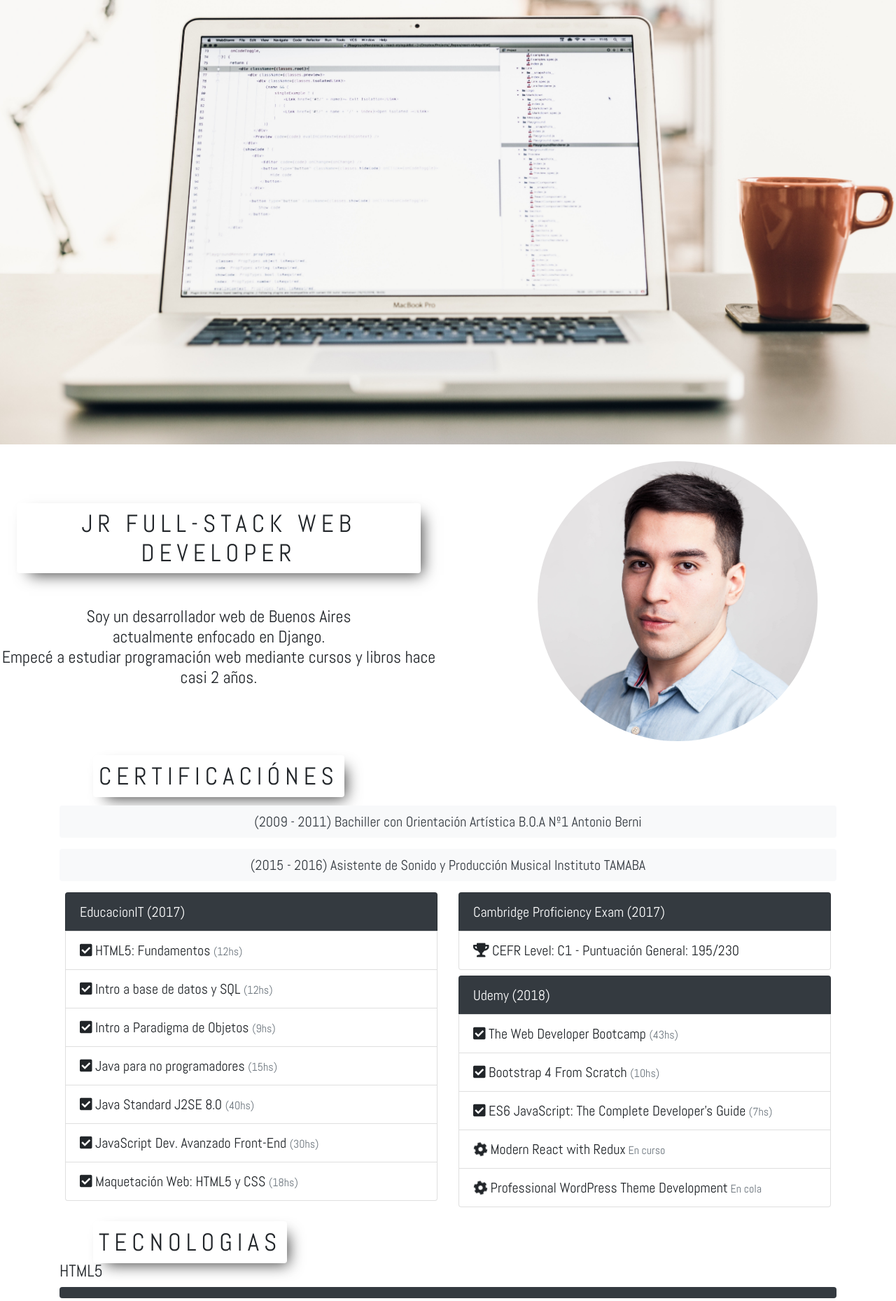
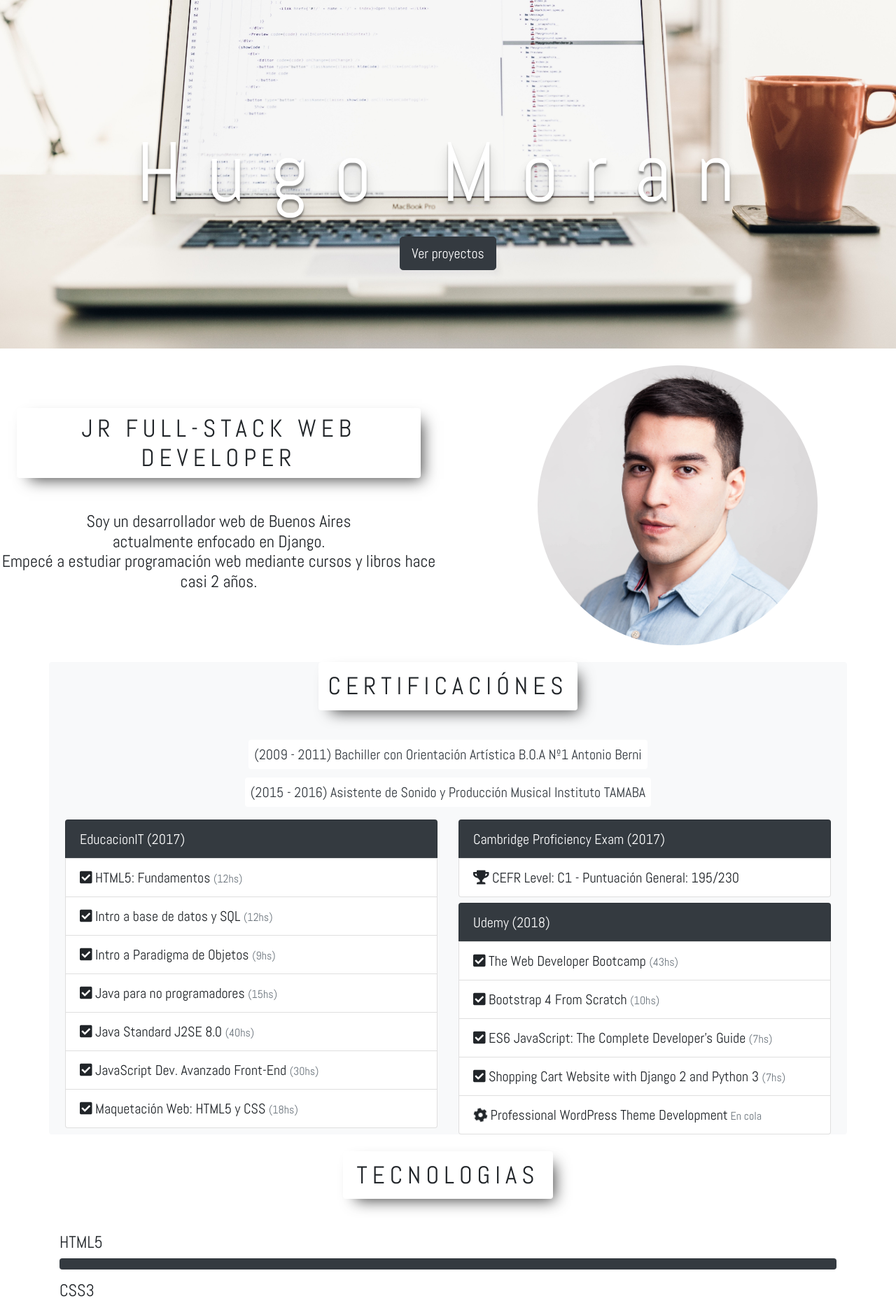
Before and after one commit to ulkish/django-portfolio, a Django app: page / in a window 1280 px wide. Shown: the part 62-1921 px from the top of the page at 70% size. Run offline with Django 3.2, Linux system fonts and the light colour scheme; some libraries are stand-ins or nearby versions.

Commit message:
Added more projects, styled home page

```diff
--- a/projects/models.py
+++ b/projects/models.py
@@ -18,5 +18,8 @@ class Project(models.Model):
     link = models.CharField(max_length=50,  default='Project link.')
     github_link = models.CharField(max_length=50, default='Github link.')
 
+    class Meta:
+        ordering = ('category',)
+
     def __str__(self):
         return '{}'.format(self.title)
--- a/static/css/custom.css
+++ b/static/css/custom.css
@@ -1,6 +1,7 @@
 body {
     font-family: 'Abel', sans-serif;
     font-size: 20px;
+    padding:0;
 }
 
 .nav-link {
@@ -8,6 +9,7 @@ body {
   font-size: 20px;
   text-transform: uppercase;
   color: black;
+  text-decoration: none;
 }
 .my_img {
     max-width: 100%;;
@@ -29,6 +31,44 @@ body {
     text-transform: uppercase;
     font-size: 35px;
     -webkit-box-shadow: 10px 10px 21px -8px rgba(0,0,0,0.75);
--moz-box-shadow: 10px 10px 21px -8px rgba(0,0,0,0.75);
-box-shadow: 10px 10px 21px -8px rgba(0,0,0,0.75);
+    -moz-box-shadow: 10px 10px 21px -8px rgba(0,0,0,0.75);
+    box-shadow: 10px 10px 21px -8px rgba(0,0,0,0.75);
 }
+.thumbnail {
+    position: relative;
+}
+.caption {
+    position: absolute;
+    top: 35%;
+    left: 0;
+    width: 100%;
+}
+.caption h1 {
+    font-size: 6em;
+    letter-spacing: .3em;
+    margin-bottom: 20px;
+    text-shadow: 0px 4px 3px rgba(0,0,0,0.4),
+				 0px 8px 13px rgba(0,0,0,0.1),
+				 0px 18px 23px rgba(0,0,0,0.1);
+	color: white;
+
+}
+
+@media screen and (max-width: 600px) {
+  .caption h1 {
+    font-size: 15px;
+  }
+}
+
+@media screen and (max-width: 992px) {
+  .caption h1 {
+    font-size: 3em;
+  }
+}
+
+.my_footer_title {
+    text-shadow: 0px 4px 3px rgba(0,0,0,0.4),
+                 0px 8px 13px rgba(0,0,0,0.1),
+                 0px 18px 23px rgba(0,0,0,0.1);
+    color: white;
+}
--- a/templates/base.html
+++ b/templates/base.html
@@ -23,8 +23,6 @@
         {% include 'home_navbar.html' %}
         {% block content %}
         {% endblock content %}
-        {% include 'home_certificados.html' %}
-        {% include 'home_tecnologias.html' %}
         {% include 'footer.html' %}
 
   <!-- Latest compiled and minified JavaScript -->
--- a/templates/footer.html
+++ b/templates/footer.html
@@ -1,5 +1,21 @@
 <footer class="footer">
-     <div class="text-center bg-light p-3">
-       <span class="text-muted">Coded by Hugo Moran.</span>
-     </div>
-</footer>
+    <div class="text-center bg-secondary">
+        <span class="my_title p-2 my_footer_title rounded mt-2">Contacto</span>
+        <div class="container">
+
+        <div class="row pt-4">
+            <div class="col-lg-3 mb-3">
+                <a href="src/img/HugoMoranCV.pdf" class="btn btn-block btn-lg btn-light" download="HugoMoranCV"><i class="fas fa-download"></i> Descargar CV</a>
+            </div>
+            <div class="col-md-4">
+                <p class="text-white p-2 h3 text-center"><i class="fa fa-phone-square"></i> Teléfono: 11 7097 4267</p>
+            </div>
+            <div class="col-md-5">
+                <p class="text-white p-2 h3 text-center"><i class="fa fa-envelope"></i> Email: dev.hugomoran@gmail.com</p>
+            </div>
+        </div>
+
+    </div>
+        <div class="text-white text-center bg-dark py-2">Coded by Hugo Moran.</div>
+    </div>
+    </footer>
--- a/templates/home.html
+++ b/templates/home.html
@@ -3,9 +3,16 @@
 
 {% block content %}
 <section id="HEADER">
-            <div class="">
+            <div class="row">
+                <div class="thumbnail text-center">
                 <img class="img-fluid my_img" src="{% static 'img/laptop.jpg' %}" alt="">
+                    <div class="caption">
+                             <h1>Hugo Moran</h1>
+                             <a href="{% url 'proyectos' %}" class="btn btn-lg btn-dark">Ver proyectos</a>
+                    </div>
+                </div>
             </div>
+
 </section>
 
 <section id="PERFIL">
@@ -20,4 +27,6 @@
         </div>
     </div>
 </section>
+{% include 'home_certificados.html' %}
+{% include 'home_tecnologias.html' %}
 {% endblock content %}
--- a/templates/home_certificados.html
+++ b/templates/home_certificados.html
@@ -1,13 +1,13 @@
 <section>
-    <div class="container">
+    <div class="container bg-light rounded">
 
-    <span class="text-left my_title mx-5 rounded p-2">Certificaciónes</span>
+    <span class="mx-auto text-center d-block my_title rounded p-2 mb-5 bg-white" style="width: 370px;">Certificaciónes</span>
     <div class="row mt-3">
-          <div class="col-md-12">
-            <p class="lead bg-light text-dark rounded p-2 inline text-center">(2009 - 2011) Bachiller con Orientación Artística B.O.A Nº1 Antonio Berni</p>
+          <div class="col-md-12 text-center mb-4">
+            <span class="lead bg-white text-dark rounded p-2 inline text-center">(2009 - 2011) Bachiller con Orientación Artística B.O.A Nº1 Antonio Berni</span>
           </div>
-          <div class="col-md-12">
-            <p class="lead bg-light text-dark rounded p-2 text-center">(2015 - 2016) Asistente de Sonido y Producción Musical Instituto TAMABA</p>
+          <div class="col-md-12 text-center mb-4">
+            <span class="lead bg-white text-dark rounded p-2 text-center">(2015 - 2016) Asistente de Sonido y Producción Musical Instituto TAMABA</span>
           </div>
         </div>
 
@@ -36,12 +36,11 @@
               <li class="list-group-item"><i class="fa fa-check-square"></i> The Web Developer Bootcamp <span class="text-muted small"> (43hs)</span></li>
               <li class="list-group-item"><i class="fa fa-check-square"></i> Bootstrap 4 From Scratch <span class="text-muted small"> (10hs)</span></li>
               <li class="list-group-item"><i class="fa fa-check-square"></i> ES6 JavaScript: The Complete Developer's Guide <span class="text-muted small"> (7hs)</span></li>
-              <li class="list-group-item"><i class="fa fa-cog fa-spin"></i> Modern React with Redux<span class="text-muted small"> En curso</span></li>
+              <li class="list-group-item"><i class="fa fa-check-square"></i> Shopping Cart Website with Django 2 and Python 3 <span class="text-muted small"> (7hs)</span></li>
               <li class="list-group-item"><i class="fa fa-cog fa-spin"></i> Professional WordPress Theme Development<span class="text-muted small"> En cola</span></li>
             </ul>
 
           </div>
         </div>
-
     </div>
 </section>
--- a/templates/home_tecnologias.html
+++ b/templates/home_tecnologias.html
@@ -1,7 +1,7 @@
 <section>
 
     <div class="container my-4">
-        <span class="text-left my_title mx-5 rounded p-2">Tecnologias</span>
+        <span class="mx-auto text-center d-block my_title rounded p-2 mb-5" style="width: 300px;">Tecnologias</span>
         <h4>HTML5</h4>
         <div class="progress mb-3">
           <div class="progress-bar bg-dark" style="width:100%"></div>
@@ -12,7 +12,7 @@
         </div>
         <h4>JavaScript</h4>
         <div class="progress mb-3">
-          <div class="progress-bar bg-dark" style="width:35%"></div>
+          <div class="progress-bar bg-dark" style="width:40%"></div>
         </div>
         <h4>Bootstrap</h4>
         <div class="progress mb-3">
@@ -24,4 +24,29 @@
         </div>
     </div>
 
+<div class="container">
+    <div class="row px-2 py-4">
+        <div class="col-md-6">
+            <ul class="list-group">
+                <li class="list-group-item bg-dark text-white lead">Libros de programación que leí:</li>
+                <li class="list-group-item"><i class="fa fa-check-square"></i> HTML & CSS - Jon Duckett (2011)</li>
+                <li class="list-group-item"><i class="fa fa-check-square"></i> JavaScript & jQuery - Jon Duckett (2013)</li>
+                <li class="list-group-item"><i class="fa fa-check-square"></i> Django for Beginners- William S. Vincent (2018)</li>
+                <li class="list-group-item"><i class="fa fa-check-square"></i> Learn Python the Hard Way - Zed Shaw (2013)</li>
+                <li class="list-group-item"><i class="fa fa-check-square"></i> The Self-taught Programmer - Cory Althoff (2016)</li>
+            </ul>
+        </div>
+
+        <div class="col-md-6">
+            <ul class="list-group pb-2">
+                <li class="list-group-item bg-dark text-white lead">Libros que estoy leyendo:</li>
+                <li class="list-group-item"><i class="fa fa-cog fa-spin"></i> Two Scoops of Django 1.11 4th ed. - D. & A. Greenfeld (2017)</span></li>
+                <li class="list-group-item"><i class="fa fa-cog fa-spin"></i> Automate the Boring Stuff with Python - Al Sweigart (2015)</span></li>
+                <li class="list-group-item"><i class="fa fa-cog fa-spin"></i> The Linux Command Line 4th ed. - William Shots (2017)</span></li>
+
+            </ul>
+        </div>
+    </div>
+</div>
+
 </section>
```
Also changed, not shown: templates/proyectos.html (+5 -7 lines), db.sqlite3, projects/migrations/0004_auto_20180925_1328.py (added), static/img/laptop.jpg, static/media/project/blogen.png (added), static/media/project/editorial.png (added), static/media/project/restful.png (added), 2 other files.
